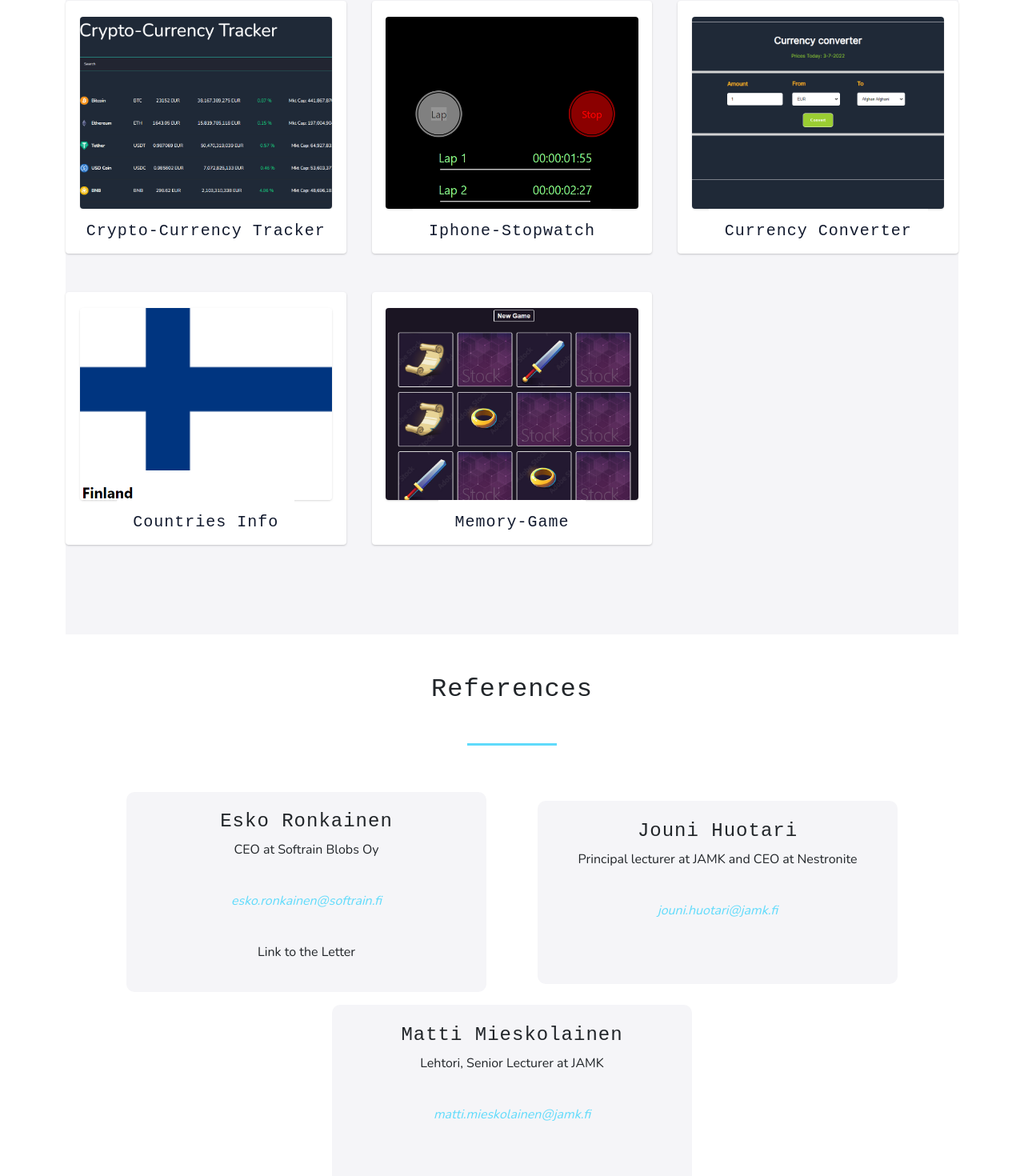
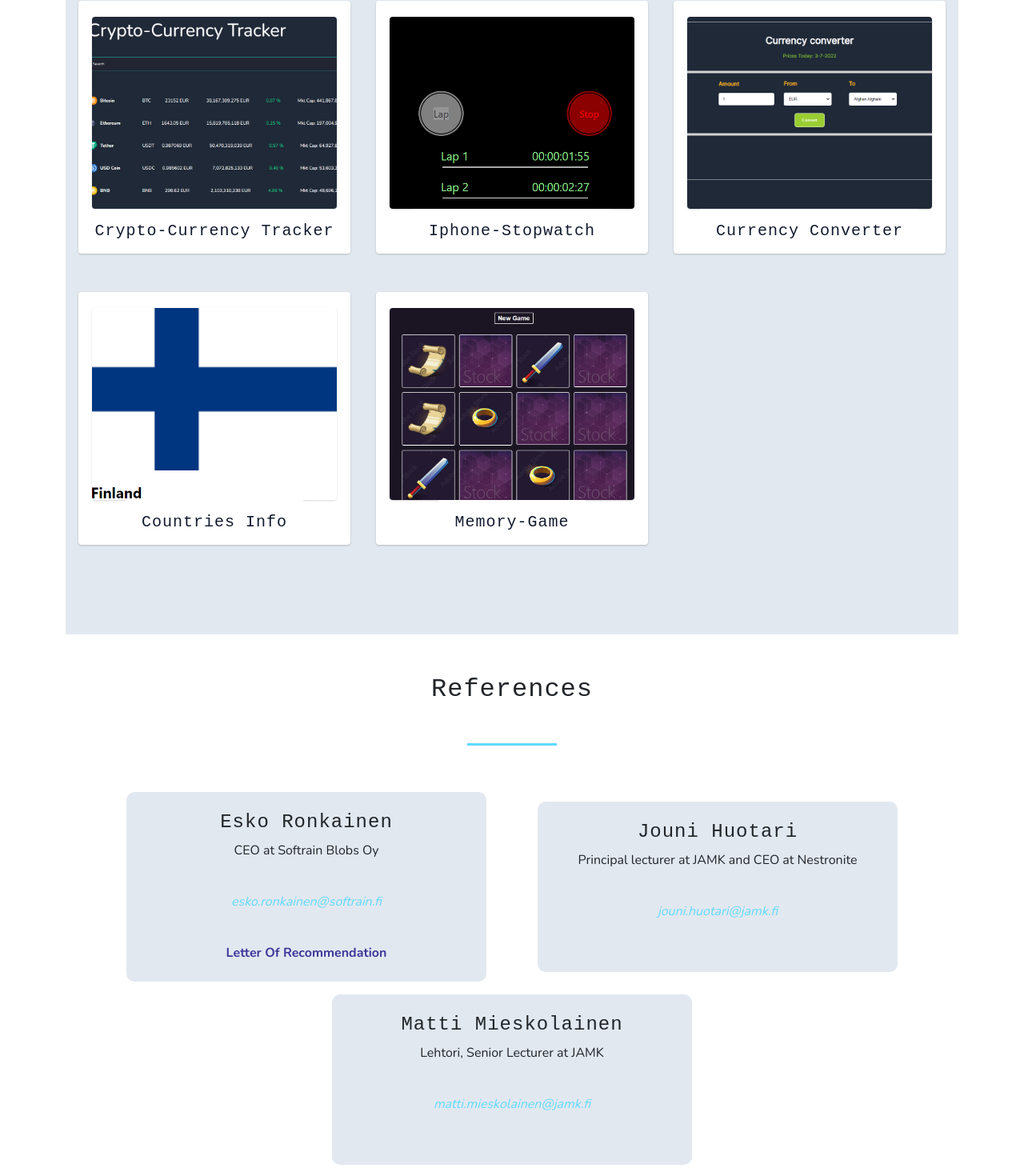
Before and after one commit to Jean198/jean-portfolio-react, a React (Create React App) app: page / in a window 1280 px wide. Shown: the part 1273-2743 px from the top of the page at 80% size. Built offline with nearby package versions, Linux system fonts and the light colour scheme.

Commit message:
dynamic letter of recommendation

```diff
--- a/src/Assets/Recommendations.json
+++ b/src/Assets/Recommendations.json
@@ -1,23 +1,24 @@
+
 [
     {
       "id":1,
       "name":"Esko Ronkainen",
       "position":"CEO at Softrain Blobs Oy",
       "email":"esko.ronkainen@softrain.fi",
-      "letter":"Link to the Letter"
+      "letterName":"softrain"
     },
     {
       "id":2,
       "name":"Jouni Huotari",
       "position":"Principal lecturer at JAMK and CEO at Nestronite",
       "email":"jouni.huotari@jamk.fi",
-      "letter":""
+      "letterName":null
     },
     {
       "id":3,
       "name":"Matti Mieskolainen ",
       "position":" Lehtori, Senior Lecturer at JAMK",
       "email":"matti.mieskolainen@jamk.fi",
-      "letter":""
+      "letterName":null
     }
 ]
--- a/src/Components/ContactForm/ContactForm.scss
+++ b/src/Components/ContactForm/ContactForm.scss
@@ -20,7 +20,7 @@
   padding: 30px 0;
   margin-top: 100px;
   margin-bottom: 150px;
-  background-color: #F5F5F8;
+  background-color: #E2E8F0;
 }
 
 .contact-form {
--- a/src/Components/Pages/Home/Home.scss
+++ b/src/Components/Pages/Home/Home.scss
@@ -67,8 +67,8 @@
 }
 
 .projects-section {
-  padding: 5rem 0;
-  background: #F5F5F8;
+  padding: 5rem 1rem;
+  background: #E2E8F0;//#F5F5F8;
 
   .projects-container {
     width: 100%;
--- a/src/Components/Recommendations/Recommendations.js
+++ b/src/Components/Recommendations/Recommendations.js
@@ -1,6 +1,9 @@
 import React from "react";
 import recommendations from "../../Assets/Recommendations.json";
 import "./Recommendations.scss";
+import softrain from "../../Assets/documents/softrain-letter.pdf";
+
+const recommendationLetters = [{ name:"softrain", file: softrain },{name:"name", file:"file"}];
 
 const Recommendations = () => {
   return (
@@ -10,7 +13,15 @@ const Recommendations = () => {
           <h4>{recommendation.name}</h4>
           <p>{recommendation.position}</p> <br />
           <p className="email">{recommendation.email}</p> <br />
-          <p>{recommendation.letter}</p>
+          <a
+            className="letter-link"
+            href={recommendationLetters.find(letter=>letter.name===recommendation.letterName)?.file}
+            alt="alt text"
+            target="_blank"
+            rel="noopener noreferrer"
+          >
+            {recommendationLetters.find(letter=>letter.name===recommendation.letterName)? "Letter Of Recommendation":null}
+          </a>
         </div>
       ))}
     </>
--- a/src/Components/Recommendations/Recommendations.scss
+++ b/src/Components/Recommendations/Recommendations.scss
@@ -5,7 +5,7 @@
   flex-direction: column;
   align-items: center;
   justify-content: center;
-  background-color: #F5F5F8;
+  background-color: #E2E8F0;
   margin: 0.5rem 2rem 0.5rem 2rem;
   transition: 0.3s;
   padding: 1.5rem;
@@ -17,3 +17,9 @@
   font-style: italic;
   color: #60dbfb;
 }
+
+.letter-link{
+  color: #3C3799;
+  font-weight: 700;
+  text-decoration: none;
+}
```
Also changed, not shown: 1 other file (tests, documents, lock files or other folders).
